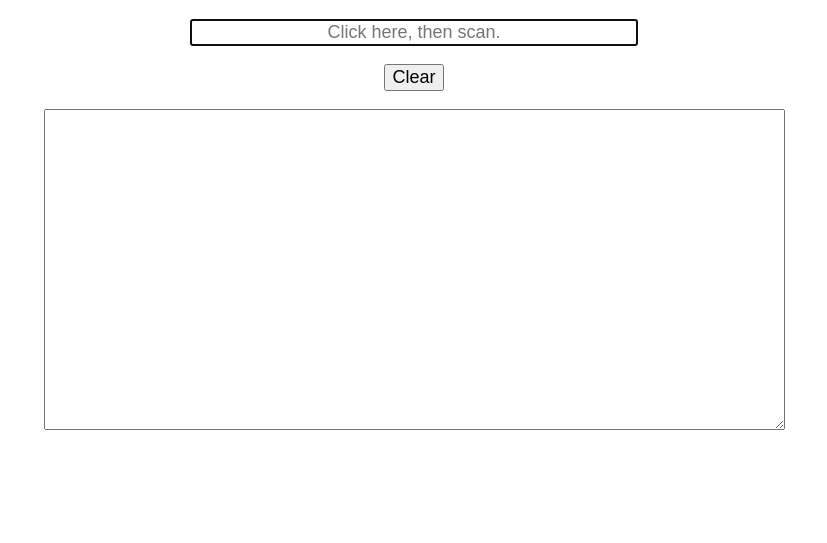
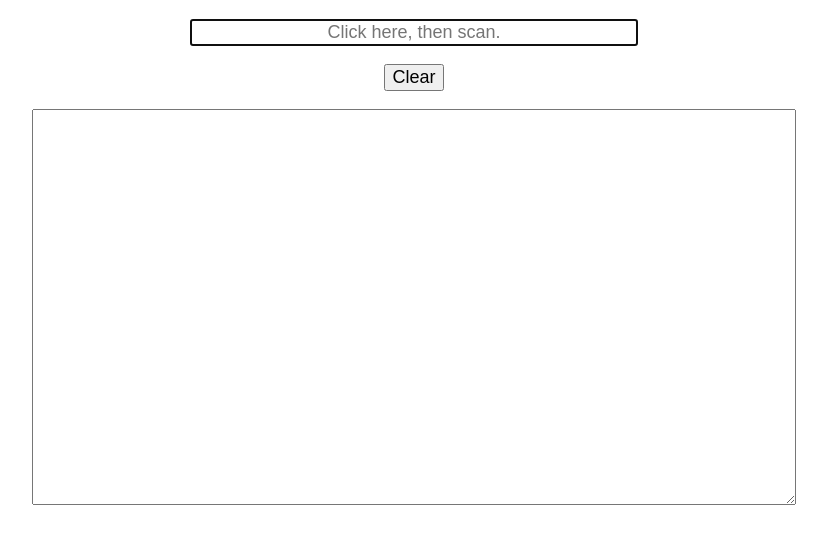
Before and after one commit to ekersey/scannertest, a plain HTML site: page docs/index.html in a window 1280 px wide. Shown: the part 61-604 px from the top of the page, without its empty margins (226-1053 px from the left). Drawn offline with Linux system fonts and the light colour scheme.

Commit message:
fix width

```diff
--- a/docs/index.html
+++ b/docs/index.html
@@ -21,7 +21,7 @@
             <input type="button" value="Clear" onclick="javascript:eraseText();">
         </div>
         <br>
-        <textarea id="log" readonly="readonly" rows="20" cols="90"></textarea>
+        <textarea id="log" readonly="readonly" rows="25"></textarea>
 
     </body>
 
--- a/docs/styles.css
+++ b/docs/styles.css
@@ -21,6 +21,7 @@ textarea {
 	white-space: pre;
 	overflow-wrap: normal;
 	overflow-x: scroll;
+	width: 60%;
 }
 
 button {
```
